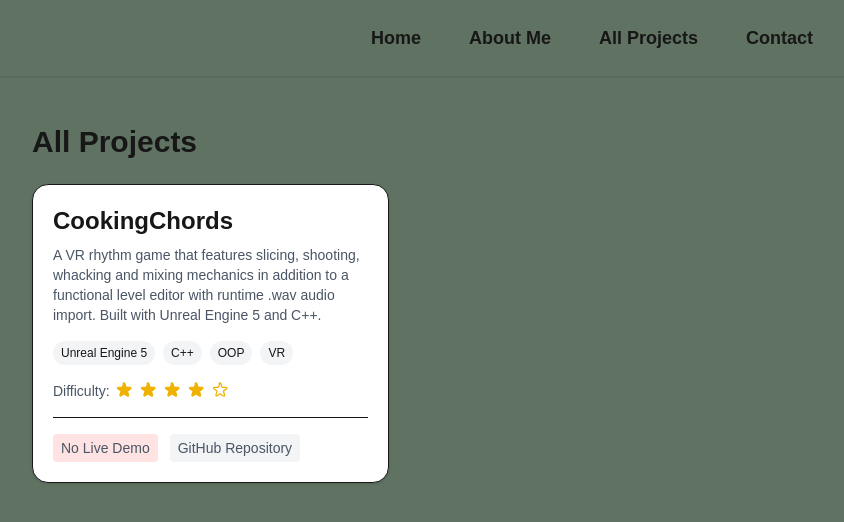
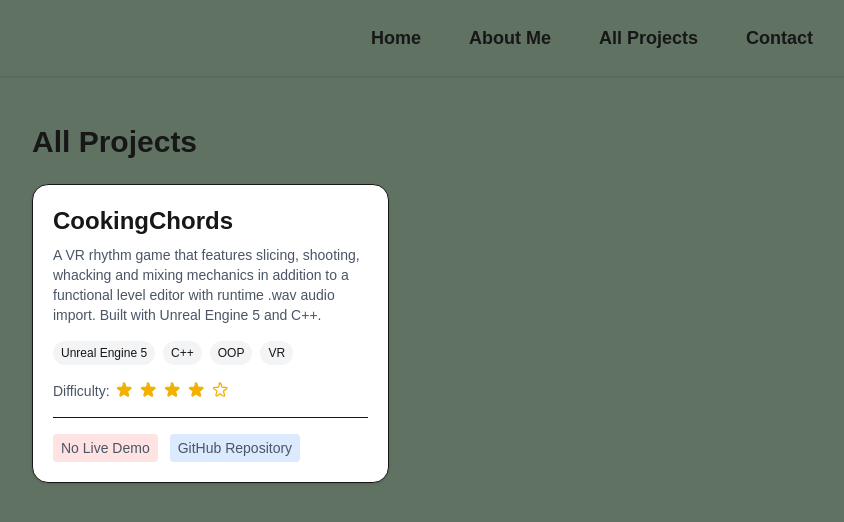
Before and after one commit to eshaker-js/Portfolio, a Next.js app: page /projects in a window 1280 px wide. Shown: the top 522 px of the page, without its empty margins (48-892 px from the left). Built offline with nearby package versions, Linux system fonts and the light colour scheme.

Commit message:
changed live version button design

```diff
--- a/src/app/projects/page.tsx
+++ b/src/app/projects/page.tsx
@@ -74,7 +74,7 @@ export default function ProjectsPage() {
                   href={project.address}
                   target="_blank"
                   rel="noopener noreferrer"
-                  className="text-sm font-medium text-blue-600 hover:underline"
+                  className="text-sm font-medium text-gray-600 hover:underline bg-green-100 px-2 py-1 rounded"
                 >
                   Live Demo
                 </a>
@@ -85,7 +85,7 @@ export default function ProjectsPage() {
                 href={project.githubURL}
                 target="_blank"
                 rel="noopener noreferrer"
-                className="text-sm font-medium text-gray-600 hover:underline bg-gray-100 px-2 py-1 rounded"
+                className="text-sm font-medium text-gray-600 hover:underline bg-blue-100 px-2 py-1 rounded"
               >
                 GitHub Repository
               </a>
```
